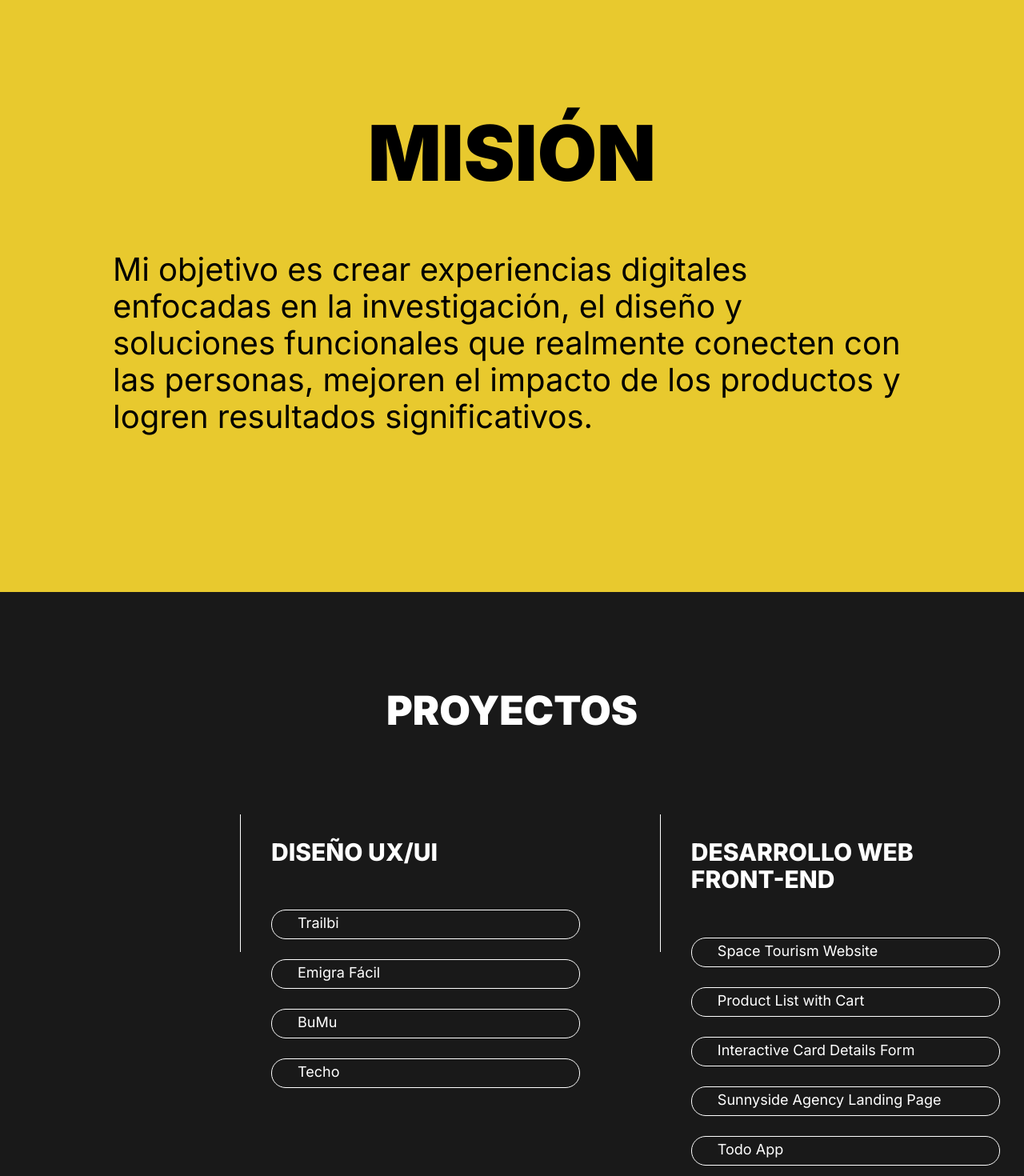
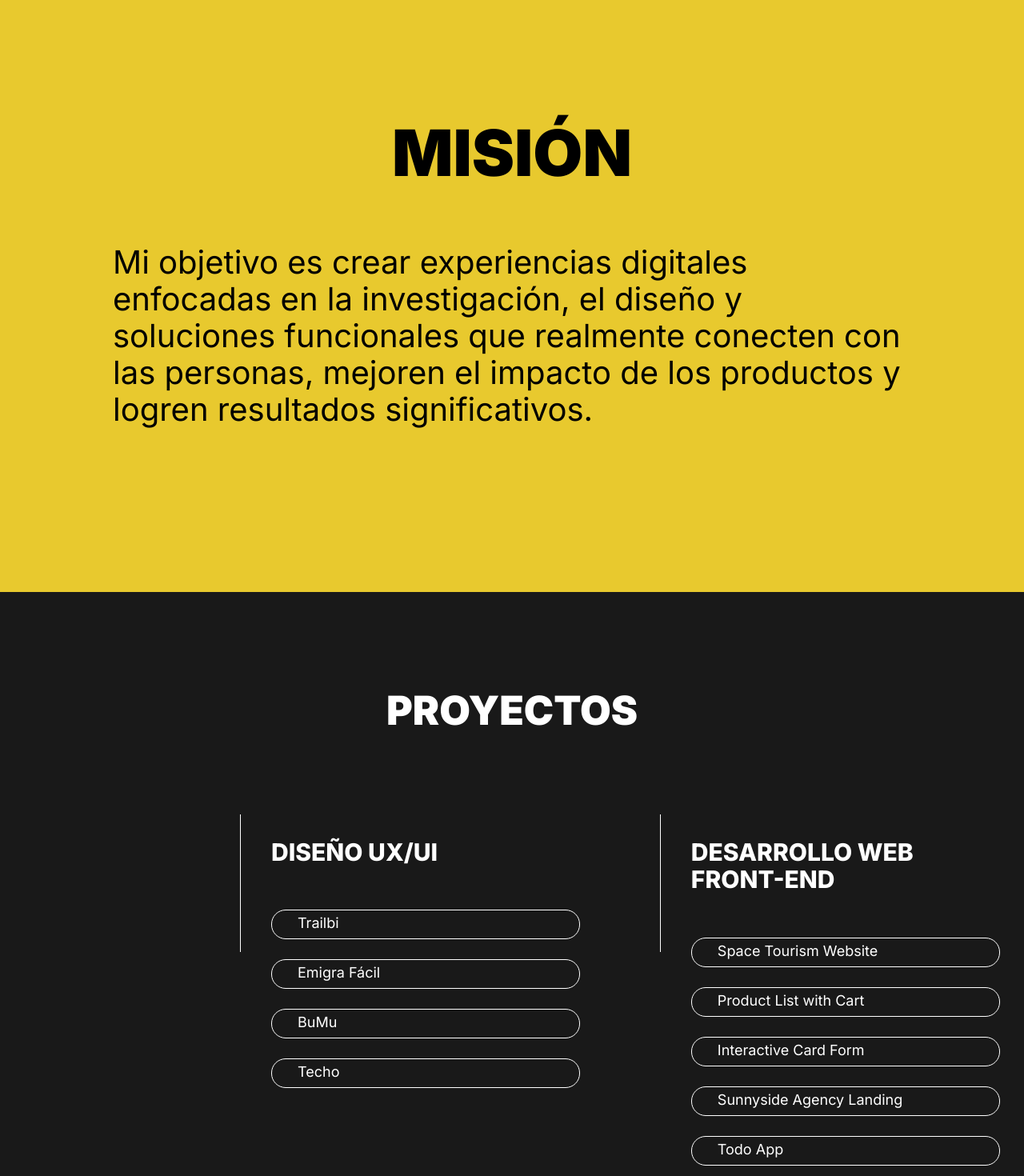
Before and after one commit to josefainostroza/portfolio, a React (Vite) app: page / in a window 1280 px wide. Shown: the part 1660-3130 px from the top of the page at 80% size. Built offline with nearby package versions, Linux system fonts and the light colour scheme.

Commit message:
responsive

```diff
--- a/src/components/header/header.style.js
+++ b/src/components/header/header.style.js
@@ -35,6 +35,9 @@ const StyledContainerName = styled.div`
 	text-align: right;
 
 	@media (max-width: 768px) {
+		position: static;
+		margin-top: 40px;
+		margin-right: 40px;
 	}
 `;
 // const StyledLogo = styled.div`
--- a/src/components/home/homePrint.styles.js
+++ b/src/components/home/homePrint.styles.js
@@ -110,7 +110,6 @@ const StyledIcono = styled.img`
 		display: none;
 	}
 `;
-
 export {
 	StyledContainer,
 	StyledCircle,
--- a/src/components/proyects/main/main.styles.js
+++ b/src/components/proyects/main/main.styles.js
@@ -61,11 +61,7 @@ const StyledTitleProyects = styled.h3`
 	font-weight: 800;
 
 	@media (max-width: 768px) {
-		font-size: 24px; // Reducimos el tamaño de fuente en tabletas
-	}
-
-	@media (max-width: 480px) {
-		font-size: 20px; // Ajustamos aún más el tamaño de fuente en móviles
+		font-size: 24px;
 	}
 `;
 
@@ -101,7 +97,7 @@ const StyledLine = styled.div`
 
 	@media (max-width: 768px) {
 		height: 120px;
-		margin-right: 8px;
+		margin-right: 15px;
 	}
 `;
 
--- a/src/components/vision/vision.styles.js
+++ b/src/components/vision/vision.styles.js
@@ -16,17 +16,17 @@ const StyledVisionContainer = styled.section`
 
 	@media (max-width: 768px) {
 		gap: 40px;
-		padding: 30px;
-		text-align: left;
+		padding: 20px;
+		margin: 0;
 	}
 `;
 
 const StyledTitleVision = styled.h1`
 	font-weight: 900;
-	font-size: 96px;
+	font-size: 80px;
 
 	@media (max-width: 768px) {
-		font-size: 50px; /* Ajustar tamaño de fuente en tablet */
+		font-size: 40px; /* Ajustar tamaño de fuente en tablet */
 	}
 `;
 
--- a/src/constants/title-proyects.js
+++ b/src/constants/title-proyects.js
@@ -48,13 +48,13 @@ export const TITLE_PROYECTS01 = [
 				url: 'https://github.com/josefainostroza/portfolio'
 			},
 			{
-				name: 'Interactive Card Details Form',
+				name: 'Interactive Card Form',
 				image: '/assets/Interactive-card.png',
 				slug: 'interactive-card-form',
 				url: 'https://github.com/josefainostroza/portfolio'
 			},
 			{
-				name: 'Sunnyside Agency Landing Page',
+				name: 'Sunnyside Agency Landing',
 				image: '/assets/Sunnyside-agency.png',
 				slug: 'sunnyside-agency',
 				url: 'https://github.com/josefainostroza/portfolio'
```
